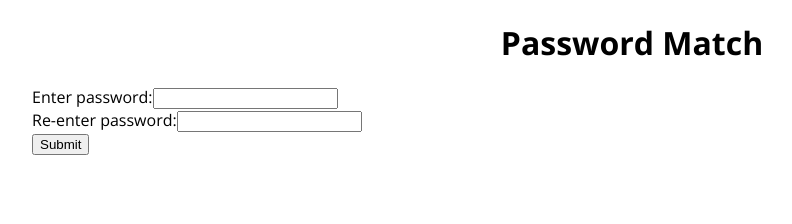
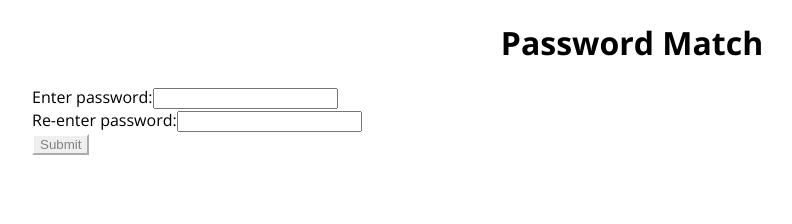
Before and after one commit to MohammedSaayim/Login-Page, a React (Create React App) app: page / in a window 1280 px wide. Shown: the top 224 px of the page, without its empty margins (8-800 px from the left). Built offline with nearby package versions, Linux system fonts and the light colour scheme.

Commit message:
feat: add disable submit button greys out submit button if password is invalid or passwords don't match

```diff
--- a/src/App.jsx
+++ b/src/App.jsx
@@ -57,6 +57,24 @@ export default function App() {
     );
   }
 
+  function SubmitBtnColor() {
+    let btnCol;
+    if (validPwd.test(pwd) && pwd === rePwd) {
+      btnCol = "black";
+    } else {
+      btnCol = "gray";
+    }
+    return btnCol;
+  }
+
+  function btnBorderCol() {
+    let borderCol;
+    if (!(validPwd.test(pwd) && pwd === rePwd)) {
+      borderCol = "#fff";
+    }
+    return borderCol;
+  }
+
   return (
     <div className="App">
       <h1 className="app-header">Password Match</h1>
@@ -73,7 +91,7 @@ export default function App() {
             <input onChange={onRePwdChange} type="password"></input>
           </label>
         </div>
-        <SubmitBtn />
+        <SubmitBtn btnColor={SubmitBtnColor()} borderCol={btnBorderCol()} />
         <PwdMatch />
       </div>
     </div>
--- a/src/SubmitBtn.jsx
+++ b/src/SubmitBtn.jsx
@@ -1,9 +1,17 @@
 import React from "react";
 
-export default function App() {
+export default function App(props) {
+  console.log(props);
   return (
     <div>
-      <button>Submit</button>
+      <button
+        style={{
+          color: props.btnColor,
+          borderColor: props.borderCol
+        }}
+      >
+        Submit
+      </button>
     </div>
   );
 }
```
